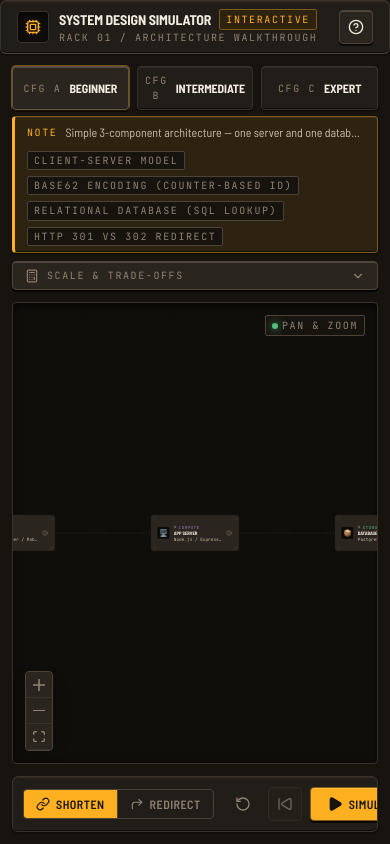
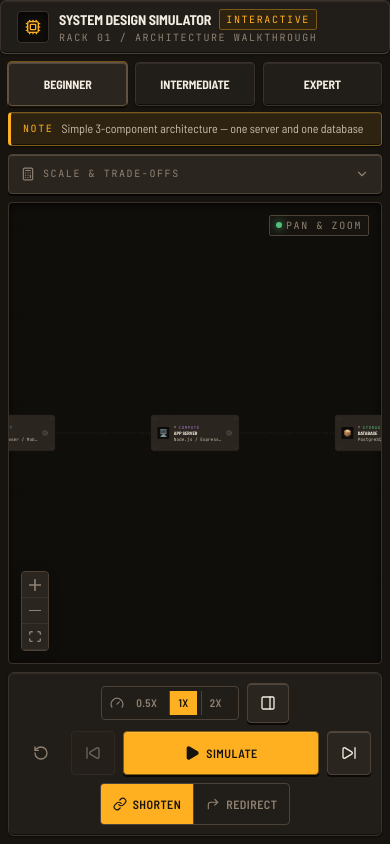
Before and after one commit to sojibrd/system_design_simulation, a Next.js app: page / in a window 390 px wide. Built offline with nearby package versions, Linux system fonts and the light colour scheme.

Commit message:
feat: enhance UI components for better responsiveness and usability

```diff
--- a/app/components/simulation/ControlsBar.tsx
+++ b/app/components/simulation/ControlsBar.tsx
@@ -67,11 +67,13 @@ export const ControlsBar: React.FC<ControlsBarProps> = ({
 }) => {
   return (
     <Panel className="w-full p-2.5 md:p-3 overflow-x-auto">
-      <div className="flex items-center gap-3 min-w-[560px]">
+      {/* One row from `sm` up. On a phone it wraps into two: playback alone on
+          the first row where the thumb reaches, everything else below. */}
+      <div className="flex flex-col-reverse sm:flex-row sm:items-center gap-2 sm:gap-3">
         {/* 1. Flow selector — built from what the phase declares, so a tier can
                offer a cache-miss or failover scenario without touching this file */}
-        <div className="flex-1 flex items-center justify-start">
-          <div className="segment-group">
+        <div className="sm:flex-1 flex items-center justify-center sm:justify-start min-w-0">
+          <div className="segment-group max-w-full overflow-x-auto">
             {availableFlows.map((flow) => {
               const Icon = flowIcons[flow.icon];
               return (
@@ -80,19 +82,25 @@ export const ControlsBar: React.FC<ControlsBarProps> = ({
                   type="button"
                   onClick={() => onFlowChange(flow.id)}
                   aria-pressed={flowType === flow.id}
-                  className="segment text-xs"
+                  className="segment text-xs shrink-0 min-h-10 sm:min-h-0"
                 >
-                  <Icon className="w-3.5 h-3.5" />
-                  <span>{flow.name}</span>
+                  <Icon className="w-3.5 h-3.5 shrink-0" />
+                  <span className="whitespace-nowrap">{flow.name}</span>
                 </button>
               );
             })}
           </div>
         </div>
 
-        {/* 2. Playback — always dead centre of the bar */}
-        <div className="shrink-0 flex items-center gap-2">
-          <IconButton variant="ghost" onClick={onReset} title="Reset" aria-label="Reset simulation">
+        {/* 2. Playback — dead centre on desktop, its own row on a phone */}
+        <div className="shrink-0 flex items-center justify-center gap-2">
+          <IconButton
+            variant="ghost"
+            onClick={onReset}
+            title="Reset"
+            aria-label="Reset simulation"
+            className="min-w-11 min-h-11 sm:min-w-0 sm:min-h-0"
+          >
             <RotateCcw className="w-4 h-4" />
           </IconButton>
 
@@ -101,17 +109,28 @@ export const ControlsBar: React.FC<ControlsBarProps> = ({
             disabled={currentStepIndex < 0}
             title="Previous step"
             aria-label="Previous step"
+            className="min-w-11 min-h-11 sm:min-w-0 sm:min-h-0"
           >
             <SkipBack className="w-4 h-4" />
           </IconButton>
 
           {isPlaying ? (
-            <Button variant="alert" onClick={onPause} aria-label="Pause simulation">
+            <Button
+              variant="alert"
+              onClick={onPause}
+              aria-label="Pause simulation"
+              className="flex-1 sm:flex-none min-h-11 sm:min-h-0"
+            >
               <Pause className="w-4 h-4 fill-current" />
               <span>Pause</span>
             </Button>
           ) : (
-            <Button variant="primary" onClick={onPlay} aria-label="Simulate flow">
+            <Button
+              variant="primary"
+              onClick={onPlay}
+              aria-label="Simulate flow"
+              className="flex-1 sm:flex-none min-h-11 sm:min-h-0"
+            >
               <Play className="w-4 h-4 fill-current" />
               <span>Simulate</span>
             </Button>
@@ -122,18 +141,17 @@ export const ControlsBar: React.FC<ControlsBarProps> = ({
             disabled={totalSteps === 0}
             title="Next step"
             aria-label="Next step"
+            className="min-w-11 min-h-11 sm:min-w-0 sm:min-h-0"
           >
             <SkipForward className="w-4 h-4" />
           </IconButton>
         </div>
 
         {/* 3. Speed & panel toggle — mirrors the left side's flex weight */}
-        <div className="flex-1 flex items-center justify-end gap-2">
+        <div className="sm:flex-1 flex items-center justify-center sm:justify-end gap-2">
           <div className="segment-group px-2 py-1 gap-1">
             <Gauge className="t-muted w-3.5 h-3.5 shrink-0" />
-            <span className="t-label hidden sm:inline mr-1">
-              Speed
-            </span>
+            <span className="t-label hidden md:inline mr-1">Speed</span>
 
             {([0.5, 1, 2] as SpeedOption[]).map((val) => (
               <button
@@ -141,7 +159,7 @@ export const ControlsBar: React.FC<ControlsBarProps> = ({
                 type="button"
                 onClick={() => onSpeedChange(val)}
                 aria-pressed={speed === val}
-                className="segment t-mono px-1.5 py-0.5 text-[11px]"
+                className="segment t-mono px-2 py-1 sm:px-1.5 sm:py-0.5 text-[11px]"
               >
                 {val}x
               </button>
@@ -151,7 +169,7 @@ export const ControlsBar: React.FC<ControlsBarProps> = ({
           <Button
             variant={isPanelOpen ? "primary" : "outline"}
             onClick={onTogglePanel}
-            className="!px-3 !py-2 !text-xs shrink-0"
+            className="px-3! py-2! text-xs! shrink-0 min-h-10 sm:min-h-0"
             title={isPanelOpen ? "Hide steps panel (full-width diagram)" : "Show steps panel"}
             aria-pressed={isPanelOpen}
             aria-label="Toggle step walkthrough panel"
--- a/app/components/simulation/DesignNotes.tsx
+++ b/app/components/simulation/DesignNotes.tsx
@@ -35,7 +35,7 @@ export const DesignNotes: React.FC<{ phase: PhaseConfig }> = ({ phase }) => {
         type="button"
         onClick={() => setIsOpen((open) => !open)}
         aria-expanded={isOpen}
-        className="control w-full justify-start gap-2 px-3 py-1.5"
+        className="control w-full justify-start gap-2 px-3 py-1.5 min-h-10 sm:min-h-0"
       >
         <Calculator className="t-muted w-3.5 h-3.5 shrink-0" />
         <span className="t-label">
@@ -60,7 +60,7 @@ export const DesignNotes: React.FC<{ phase: PhaseConfig }> = ({ phase }) => {
               <h4 className="t-label t-accent mb-2">
                 Capacity Estimate
               </h4>
-              <dl className="grid grid-cols-2 md:grid-cols-5 gap-2">
+              <dl className="grid grid-cols-2 sm:grid-cols-3 md:grid-cols-5 gap-2">
                 {rows.map((row) => (
                   <div
                     key={row.label}
--- a/app/components/simulation/Header.tsx
+++ b/app/components/simulation/Header.tsx
@@ -1,55 +1,12 @@
 "use client";
 
-import React, { useState } from "react";
-import { Link2, HelpCircle, X, Cpu } from "lucide-react";
-import { Badge, Button, IconButton, Panel } from "@/app/components/ui";
-
-const HELP_STEPS: { title: string; body: React.ReactNode }[] = [
-  {
-    title: "Phase নির্বাচন করুন",
-    body: (
-      <>
-        উপরে তিনটি ফেজ আছে — <strong className="t-strong">Beginner</strong> (৩টি
-        কম্পোনেন্ট), <strong className="t-strong">Intermediate</strong> (৭টি কম্পোনেন্ট),
-        এবং <strong className="t-strong">Expert</strong> (১২টি কম্পোনেন্ট)।
-      </>
-    ),
-  },
-  {
-    title: "Simulate বাটনে চাপ দিন",
-    body: (
-      <>
-        নিচের <strong className="t-strong">▶ Simulate</strong> বাটনে ক্লিক করলে ডাটা
-        কীভাবে একটি সার্ভার থেকে অন্যটিতে যায় তা অ্যানিমেশন আকারে দেখতে পাবেন।
-      </>
-    ),
-  },
-  {
-    title: "সহজ ভাষায় বুঝে নিন",
-    body: (
-      <>
-        ডানদিকের প্যানেলে প্রতি ধাপে সহজ বাস্তব উপমা সহ ব্যাখ্যা দেওয়া আছে যাতে ১৩
-        বছরের বাচ্চাও সহজে বুঝতে পারে।
-      </>
-    ),
-  },
-  {
-    title: "কম্পোনেন্টে ক্লিক করুন",
-    body: (
-      <>
-        আর্কিটেকচারের যেকোনো বক্সের ⓘ আইকনে ক্লিক করলে সেটির কাজ ও সহজ উপমা নোট
-        আকারে ভেসে উঠবে।
-      </>
-    ),
-  },
-];
+import React from "react";
+import { Link2, Cpu } from "lucide-react";
+import { Badge } from "@/app/components/ui";
 
 export const Header: React.FC = () => {
-  const [showHelp, setShowHelp] = useState(false);
-
   return (
-    <>
-      {/* The rack header plate: ident on the left, the unit under test on the right. */}
+    /* The rack header plate: ident on the left, the unit under test on the right. */
     <header className="surface-panel w-full seam-b-heavy px-4 py-2 shrink-0 z-40">
       <div className="w-full flex items-center justify-between gap-3">
         <div className="flex items-center gap-2.5">
@@ -63,68 +20,15 @@ export const Header: React.FC = () => {
               </h1>
               <Badge tone="accent">INTERACTIVE</Badge>
             </div>
-              <p className="t-label">
-                Rack 01 / architecture walkthrough
-              </p>
+            <p className="t-label">Rack 01 / architecture walkthrough</p>
           </div>
         </div>
 
-          <div className="flex items-center gap-2">
         <div className="chip hidden sm:flex px-2.5 py-1 text-xs">
           <Link2 className="w-3.5 h-3.5 t-accent" />
-              <span>URL Shortener (লিংক শর্টনার)</span>
-            </div>
-
-            <IconButton
-              onClick={() => setShowHelp(true)}
-              title="কীভাবে ব্যবহার করবেন?"
-              aria-label="Help"
-            >
-              <HelpCircle className="w-4 h-4" />
-            </IconButton>
+          <span>URL Shortener</span>
         </div>
       </div>
     </header>
-
-      {showHelp && (
-        <div className="overlay fixed inset-0 z-50 flex items-center justify-center p-4">
-          <Panel className="max-w-lg w-full p-5 md:p-6">
-            <div className="flex items-center justify-between pb-2 mb-4 seam-b-heavy">
-              <div className="min-w-0">
-                <span className="t-label">
-                  Operating the console
-                </span>
-                <h3 className="t-title text-base">
-                  কীভাবে এই সিমুলেটর ব্যবহার করবেন?
-                </h3>
-              </div>
-              <IconButton variant="ghost" onClick={() => setShowHelp(false)} aria-label="Close">
-                <X className="w-5 h-5" />
-              </IconButton>
-            </div>
-
-            <ol className="space-y-3">
-              {HELP_STEPS.map((step, i) => (
-                <li key={step.title} className="flex items-start gap-3">
-                  <span className="surface-well t-mono t-strong shrink-0 w-6 h-6 flex items-center justify-center text-[11px]">
-                    {String(i + 1).padStart(2, "0")}
-                  </span>
-                  <div className="min-w-0">
-                    <p className="t-title text-xs mb-0.5">{step.title}</p>
-                    <p className="t-body text-xs">{step.body}</p>
-                  </div>
-                </li>
-              ))}
-            </ol>
-
-            <div className="pt-4 mt-4 seam-t flex justify-end">
-              <Button variant="primary" onClick={() => setShowHelp(false)}>
-                বুঝেছি, শুরু করি
-              </Button>
-            </div>
-          </Panel>
-        </div>
-      )}
-    </>
   );
 };
--- a/app/components/simulation/PhaseTabs.tsx
+++ b/app/components/simulation/PhaseTabs.tsx
@@ -26,12 +26,14 @@ export const PhaseTabs: React.FC<{
               onClick={() => onSelectPhase(phase.id)}
               aria-selected={isSelected}
               role="tab"
-              className="tab relative py-1.5 px-2 md:px-4"
+              className="tab relative min-h-11 sm:min-h-0 py-1.5 px-1.5 sm:px-2 md:px-4"
             >
-              <span className="t-label">
+              {/* On a phone only the phase name survives — the ident and the
+                  component count are context, not navigation. */}
+              <span className="t-label hidden sm:inline">
                 CFG {String.fromCharCode(65 + index)}
               </span>
-              <span className="t-title text-xs md:text-sm">
+              <span className="t-title text-xs md:text-sm truncate">
                 {phase.name}
               </span>
               <span className="t-label hidden md:flex items-center gap-1">
@@ -53,7 +55,9 @@ export const PhaseTabs: React.FC<{
             <span className="truncate">{active.tagline}</span>
           </div>
 
-          <div className="flex items-center gap-1.5 flex-wrap">
+          {/* Concept tags are supporting detail; a phone has no room for them
+              beside the tagline. */}
+          <div className="hidden md:flex items-center gap-1.5 flex-wrap">
             {active.keyConcepts.map((concept) => (
               <Badge key={concept}>{concept}</Badge>
             ))}
--- a/app/components/simulation/WalkthroughPanel.tsx
+++ b/app/components/simulation/WalkthroughPanel.tsx
@@ -11,8 +11,9 @@ import {
   HelpCircle,
   Lightbulb,
   Play,
+  X,
 } from "lucide-react";
-import { Badge, Callout, Panel } from "@/app/components/ui";
+import { Badge, Callout, IconButton, Panel } from "@/app/components/ui";
 
 /** Which scenario the current step belongs to, shown beside the step counter. */
 const flowBadge: Record<FlowKind, string> = {
@@ -31,6 +32,8 @@ interface WalkthroughPanelProps {
   onSelectStep: (index: number) => void;
   /** Flow has run to the end — freeze the live indicators. */
   isFinished?: boolean;
+  /** Dismisses the sheet. Only acted on for phones, where it overlays the canvas. */
+  onClose?: () => void;
 }
 
 const stepNo = (idx: number) => String(idx + 1).padStart(2, "0");
@@ -42,6 +45,7 @@ export const WalkthroughPanel: React.FC<WalkthroughPanelProps> = ({
   steps,
   onSelectStep,
   isFinished = false,
+  onClose,
 }) => {
   const [showPayload, setShowPayload] = useState<boolean>(true);
   const [showAllSteps, setShowAllSteps] = useState<boolean>(false);
@@ -57,7 +61,7 @@ export const WalkthroughPanel: React.FC<WalkthroughPanelProps> = ({
   // Placeholder when no step is selected yet (before simulation starts)
   if (!currentStep) {
     return (
-      <Panel className="flex flex-col h-full items-center justify-center p-6 text-center gap-4">
+      <Panel className="flex flex-col h-full items-center justify-center p-4 sm:p-6 text-center gap-4">
         <div className="surface-well t-accent w-14 h-14 flex items-center justify-center">
           <Play className="w-6 h-6" />
         </div>
@@ -79,7 +83,7 @@ export const WalkthroughPanel: React.FC<WalkthroughPanelProps> = ({
   }
 
   return (
-    <Panel className="flex flex-col h-full p-4 md:p-5 overflow-hidden">
+    <Panel className="flex flex-col h-full p-3 sm:p-4 md:p-5 overflow-hidden">
       {/* Title block of the note sheet */}
       <div className="flex items-center justify-between gap-2 pb-2 seam-b-heavy">
         <div className="flex items-center gap-2 min-w-0">
@@ -100,6 +104,18 @@ export const WalkthroughPanel: React.FC<WalkthroughPanelProps> = ({
           <span>Log ({totalSteps})</span>
           {showAllSteps ? <ChevronUp className="w-3.5 h-3.5" /> : <ChevronDown className="w-3.5 h-3.5" />}
         </button>
+
+        {/* Phones only — on a wide screen the panel is a column, not an overlay. */}
+        {onClose && (
+          <IconButton
+            variant="ghost"
+            onClick={onClose}
+            aria-label="Close walkthrough"
+            className="lg:hidden"
+          >
+            <X className="w-4 h-4" />
+          </IconButton>
+        )}
       </div>
 
       {/* Index of every step on the sheet */}
--- /dev/null
+++ b/app/components/ui/Sheet.tsx
@@ -0,0 +1,50 @@
+"use client";
+
+import React from "react";
+
+/**
+ * A region that is an ordinary panel on a wide screen and a bottom sheet on a
+ * phone.
+ *
+ * The distinction matters because the whole point of this app is watching the
+ * animation while reading the step. On desktop both fit side by side; on a
+ * phone they cannot, so the explanation floats OVER the canvas instead of
+ * stealing half of an already short viewport.
+ *
+ * Layout only — every visual value still comes from the theme contract.
+ */
+export const Sheet: React.FC<{
+  open: boolean;
+  onClose: () => void;
+  label: string;
+  className?: string;
+  children: React.ReactNode;
+}> = ({ open, onClose, label, className = "", children }) => {
+  if (!open) return null;
+
+  return (
+    <>
+      {/* Phone only: tapping the backdrop dismisses the sheet. Both layers are
+          absolute inside the stage, not fixed to the viewport, so the sheet
+          covers the canvas but never the playback controls below it. */}
+      <button
+        type="button"
+        aria-label={`Close ${label}`}
+        onClick={onClose}
+        className="overlay absolute inset-0 z-40 lg:hidden"
+      />
+
+      <div
+        role="dialog"
+        aria-label={label}
+        className={`
+          absolute inset-x-0 bottom-0 z-50 h-[62%] max-h-full
+          lg:static lg:z-auto lg:h-full lg:max-h-none
+          ${className}
+        `}
+      >
+        {children}
+      </div>
+    </>
+  );
+};
--- a/app/components/ui/index.ts
+++ b/app/components/ui/index.ts
@@ -4,3 +4,4 @@ export { Badge } from "./Badge";
 export { Callout } from "./Callout";
 export { Rule, Ornament } from "./Rule";
 export { Lamp } from "./Lamp";
+export { Sheet } from "./Sheet";
--- a/app/page.tsx
+++ b/app/page.tsx
@@ -15,6 +15,7 @@ import { DesignNotes } from "@/app/components/simulation/DesignNotes";
 import { FlowDiagram } from "@/app/components/simulation/FlowDiagram";
 import { ControlsBar } from "@/app/components/simulation/ControlsBar";
 import { WalkthroughPanel } from "@/app/components/simulation/WalkthroughPanel";
+import { Sheet } from "@/app/components/ui";
 
 export default function Home() {
   const [currentPhaseId, setCurrentPhaseId] = useState<PhaseId>("beginner");
@@ -46,12 +47,14 @@ export default function Home() {
   } = useSimulation(currentPhaseConfig);
 
   return (
-    <div className="surface-app h-screen overflow-hidden flex flex-col antialiased">
+    /* `h-dvh`, not `h-screen`: on a phone the address bar eats into 100vh and
+       the controls row gets cut off below the fold. */
+    <div className="surface-app h-dvh overflow-hidden flex flex-col antialiased">
       {/* Top Navigation Header */}
       <Header />
 
       {/* Main Container — fills exactly what the header leaves behind */}
-      <main className="flex-1 min-h-0 w-full px-3 md:px-5 lg:px-6 py-3 flex flex-col gap-3">
+      <main className="flex-1 min-h-0 w-full px-2 sm:px-3 md:px-5 lg:px-6 py-2 md:py-3 flex flex-col gap-2 md:gap-3">
         {/* Phase Selector Tabs */}
         <div className="shrink-0 flex flex-col gap-2">
           <PhaseTabs
@@ -63,8 +66,11 @@ export default function Home() {
         </div>
 
         {/* Simulation stage — takes every pixel the other rows do not need */}
-        <div className="flex-1 min-h-0 grid grid-cols-1 lg:grid-cols-12 gap-3 lg:gap-4">
-          {/* Architecture Canvas */}
+        {/* `relative` so the mobile walkthrough sheet can anchor to the stage
+            rather than the viewport — it must not cover the controls row. */}
+        <div className="relative flex-1 min-h-0 grid grid-cols-1 lg:grid-cols-12 gap-3 lg:gap-4">
+          {/* Architecture Canvas. On a phone it keeps the full stage even when
+              the walkthrough is open — the walkthrough floats over it. */}
           <div
             className={`min-h-0 h-full ${
               isPanelOpen ? "lg:col-span-7 xl:col-span-8" : "lg:col-span-12"
@@ -78,9 +84,14 @@ export default function Home() {
             />
           </div>
 
-          {/* Step-by-Step Walkthrough Panel (toggleable) */}
-          {isPanelOpen && (
-            <div className="min-h-0 h-full lg:col-span-5 xl:col-span-4">
+          {/* Step-by-step walkthrough: a column on desktop, a bottom sheet on
+              a phone. */}
+          <Sheet
+            open={isPanelOpen}
+            onClose={() => setIsPanelOpen(false)}
+            label="Step walkthrough"
+            className="min-h-0 lg:col-span-5 xl:col-span-4"
+          >
             <WalkthroughPanel
               currentStep={currentStep}
               currentStepIndex={currentStepIndex}
@@ -88,9 +99,9 @@ export default function Home() {
               steps={currentSteps}
               onSelectStep={goToStep}
               isFinished={isFinished}
+              onClose={() => setIsPanelOpen(false)}
             />
-            </div>
-          )}
+          </Sheet>
         </div>
 
         {/* Playback & Flow Controls — always full width, pinned to the bottom */}
```
Lines whose indentation alone changed are shown as unchanged.
